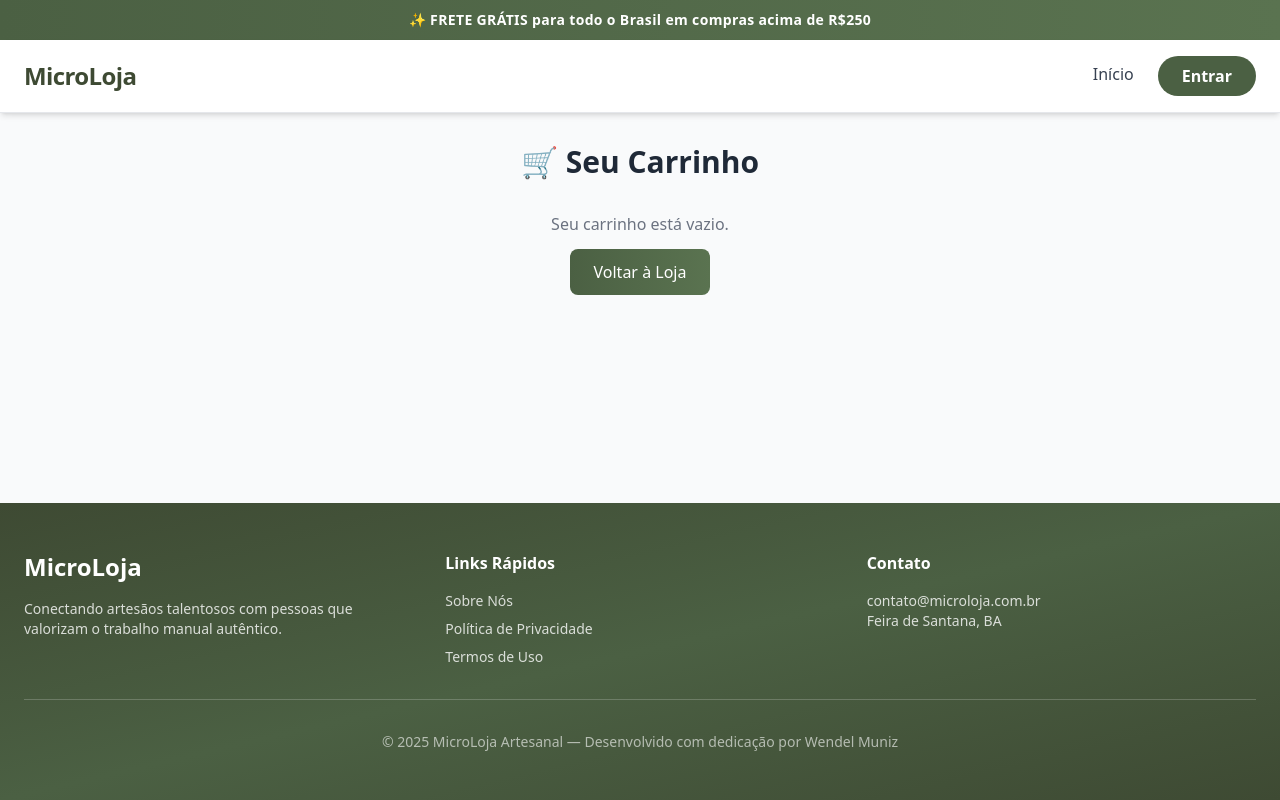
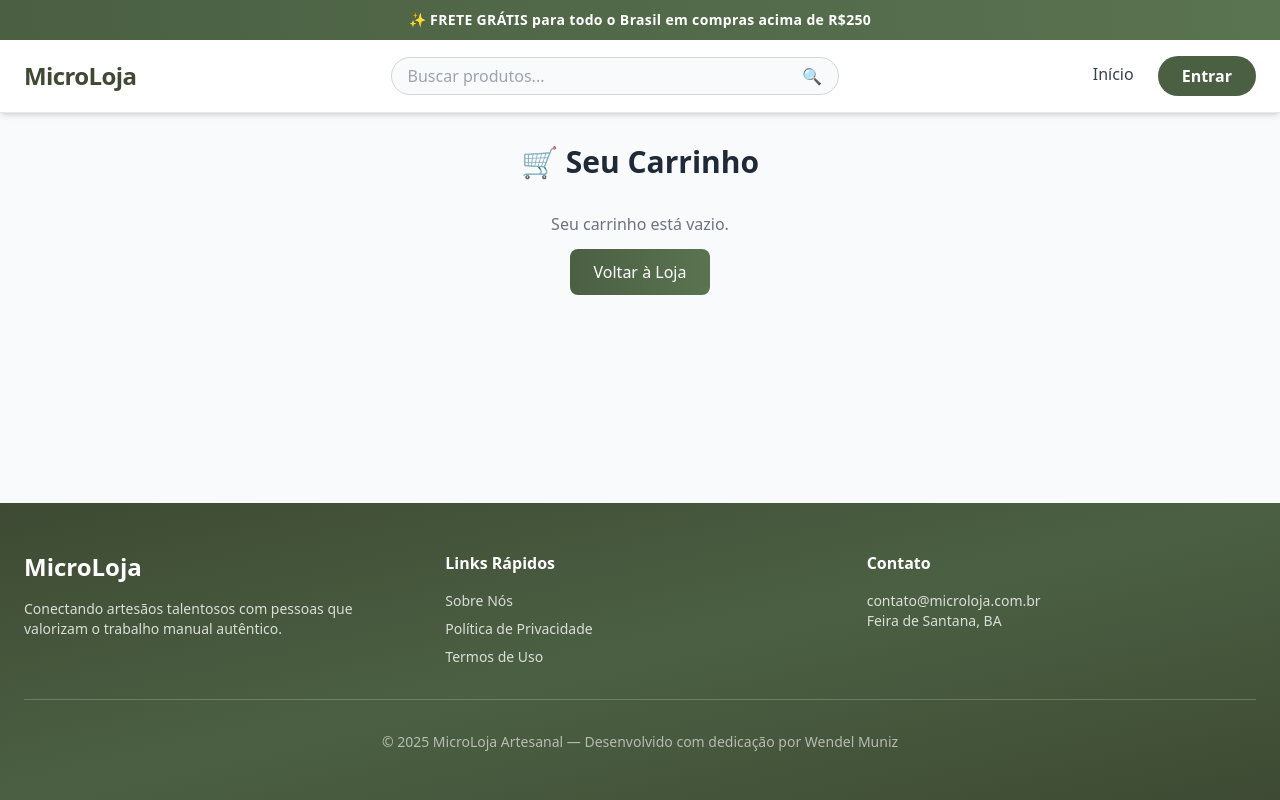
Before and after one commit to wendel211/complete-artisan-store, a Next.js app in the folder frontend/: page /cart in a window 1280 px wide. Built offline with nearby package versions, Linux system fonts and the light colour scheme.

Commit message:
feat: Adds global search context and integrates it into the Navbar and Homepage.

```diff
--- a/frontend/app/page.tsx
+++ b/frontend/app/page.tsx
@@ -3,6 +3,7 @@
 import { useEffect, useState } from "react";
 import { useRouter } from "next/navigation";
 import { getProducts, getCategories } from "../lib/api";
+import { useSearch } from "../context/SearchContext"; // ✅ Importa o contexto de busca global
 
 interface Product {
   id: number;
@@ -29,6 +30,7 @@ export default function HomePage() {
   const [bannerIndex, setBannerIndex] = useState(0);
   const [selectedCategory, setSelectedCategory] = useState<string | null>(null);
   const router = useRouter();
+  const { searchQuery } = useSearch(); // ✅ Pega texto da busca da Navbar
 
   const banners = [
     "/banners/banner1.png",
@@ -36,7 +38,7 @@ export default function HomePage() {
     "/banners/banner3.png",
   ];
 
-  // 🚀 Buscar categorias e produtos
+  // 🚀 Carrega categorias e produtos ao iniciar
   useEffect(() => {
     async function fetchData() {
       try {
@@ -56,11 +58,11 @@ export default function HomePage() {
     fetchData();
   }, []);
 
-  // 🔁 Quando a categoria muda, recarrega produtos filtrados
+  // 🔁 Quando muda a categoria selecionada, filtra novamente
   useEffect(() => {
     if (selectedCategory !== null) {
       setLoading(true);
-      getProducts(selectedCategory || undefined)
+      getProducts(selectedCategory)
         .then(setProducts)
         .catch((err) => console.error("Erro ao filtrar produtos:", err))
         .finally(() => setLoading(false));
@@ -77,6 +79,18 @@ export default function HomePage() {
 
   const handleViewDetails = (id: number) => router.push(`/product/${id}`);
 
+  // 🔍 Filtro local: busca global + categoria selecionada
+  const filteredProducts = products.filter((p) => {
+    const matchesCategory =
+      !selectedCategory || p.category?.name === selectedCategory;
+    const matchesSearch =
+      !searchQuery ||
+      p.name.toLowerCase().includes(searchQuery.toLowerCase()) ||
+      p.description?.toLowerCase().includes(searchQuery.toLowerCase());
+    return matchesCategory && matchesSearch;
+  });
+
+  // 🌀 Tela de carregamento
   if (loading)
     return (
       <div className="flex flex-col items-center justify-center h-screen bg-gradient-to-br from-[#faf9f6] to-[#f5f4f0]">
@@ -90,7 +104,7 @@ export default function HomePage() {
 
   return (
     <div className="bg-gradient-to-b from-[#faf9f6] via-white to-[#f5f4f0] min-h-screen text-gray-800">
-      {/* Banner rotativo */}
+      {/* 🖼️ Banner rotativo */}
       <section className="relative w-full h-[600px] overflow-hidden bg-gray-100">
         <div className="relative w-full h-full">
           {banners.map((src, i) => (
@@ -131,14 +145,13 @@ export default function HomePage() {
         </div>
       </section>
 
-      {/* Barra de categorias dinâmica */}
+      {/* 🧭 Barra de categorias */}
       <section className="sticky top-0 z-40 bg-black text-white border-b border-gray-800">
         <div className="max-w-7xl mx-auto">
           <div className="flex items-center overflow-x-auto scrollbar-hide">
             <button
               onClick={() => {
                 setSelectedCategory(null);
-                getProducts().then(setProducts);
               }}
               className={`flex items-center gap-2 px-6 py-4 whitespace-nowrap font-medium transition-colors border-b-2 ${
                 selectedCategory === null
@@ -179,30 +192,36 @@ export default function HomePage() {
         </div>
       </section>
 
-      {/* Produtos */}
+      {/* 🛍️ Produtos */}
       <section id="produtos" className="max-w-7xl mx-auto px-6 py-24">
         <div className="flex items-center justify-between mb-12">
           <div>
             <h2 className="text-4xl font-bold text-[#3e4a33] mb-2">
-              {selectedCategory ? selectedCategory : "Produtos em Destaque"}
+              {selectedCategory
+                ? selectedCategory
+                : searchQuery
+                ? `Resultados para: "${searchQuery}"`
+                : "Produtos em Destaque"}
             </h2>
             <p className="text-gray-600">
               {selectedCategory
                 ? `Mostrando produtos de ${selectedCategory}`
+                : searchQuery
+                ? "Resultados baseados na sua busca"
                 : "Peças únicas selecionadas especialmente para você"}
             </p>
           </div>
         </div>
 
-        {products.length === 0 ? (
+        {filteredProducts.length === 0 ? (
           <div className="text-center py-20">
             <p className="text-gray-500 text-lg">
-              Nenhum produto encontrado nesta categoria.
+              Nenhum produto encontrado {searchQuery && `para "${searchQuery}"`}.
             </p>
           </div>
         ) : (
           <div className="grid grid-cols-1 sm:grid-cols-2 lg:grid-cols-3 xl:grid-cols-4 gap-6">
-            {products.map((p) => (
+            {filteredProducts.map((p) => (
               <div
                 key={p.id}
                 className="group bg-white rounded-3xl overflow-hidden border border-gray-200 hover:border-[#4b6043] hover:shadow-2xl transition-all duration-300 flex flex-col"
--- a/frontend/components/Navbar.tsx
+++ b/frontend/components/Navbar.tsx
@@ -3,9 +3,11 @@
 import { useState, useEffect } from "react";
 import Link from "next/link";
 import { useRouter } from "next/navigation";
+import { useSearch } from "../context/SearchContext";
 
 export default function Navbar() {
   const router = useRouter();
+  const { searchQuery, setSearchQuery } = useSearch();
   const [user, setUser] = useState<{ name: string; email: string } | null>(null);
   const [menuOpen, setMenuOpen] = useState(false);
   const [showFrete, setShowFrete] = useState(true);
@@ -26,11 +28,9 @@ export default function Navbar() {
     };
   }, []);
 
-  // 🎯 Detecta o scroll e esconde a faixa
+  // 🎯 Esconde faixa superior ao rolar
   useEffect(() => {
-    const handleScroll = () => {
-      setShowFrete(window.scrollY < 50);
-    };
+    const handleScroll = () => setShowFrete(window.scrollY < 50);
     window.addEventListener("scroll", handleScroll);
     return () => window.removeEventListener("scroll", handleScroll);
   }, []);
@@ -45,7 +45,7 @@ export default function Navbar() {
 
   return (
     <header className="fixed top-0 left-0 w-full z-50">
-      {/* 🔝 Faixa de frete grátis (some ao rolar) */}
+      {/* 🔝 Faixa de frete grátis */}
       <div
         className={`bg-gradient-to-r from-[#4b6043] to-[#5a7350] text-white text-center py-2.5 text-sm font-semibold tracking-wide transition-all duration-300 ${
           showFrete
@@ -58,20 +58,32 @@ export default function Navbar() {
 
       {/* 🌿 Navbar principal */}
       <nav className="bg-white/95 backdrop-blur-lg border-b border-gray-200 shadow-md">
-        <div className="max-w-7xl mx-auto px-6 py-4 flex justify-between items-center">
-          {/* Logo com estilo aprimorado */}
+        <div className="max-w-7xl mx-auto px-6 py-4 flex justify-between items-center gap-6">
+          {/* 🏷️ Logo */}
           <Link
             href="/"
             className="text-2xl font-bold tracking-tight text-[#3e4a33] hover:text-[#4b6043] transition-all duration-300 hover:scale-105"
           >
-          MicroLoja
+            MicroLoja
           </Link>
 
-          {/* Menu Desktop */}
+          {/* 🔍 Campo de busca (desktop) */}
+          <div className="hidden md:flex items-center flex-1 max-w-md border border-gray-300 rounded-full px-4 py-1.5 bg-gray-50 focus-within:border-[#4b6043] focus-within:ring-1 focus-within:ring-[#4b6043] transition">
+            <input
+              type="text"
+              placeholder="Buscar produtos..."
+              value={searchQuery}
+              onChange={(e) => setSearchQuery(e.target.value)} // ✅ Atualiza busca global
+              className="flex-1 bg-transparent outline-none text-gray-700 placeholder-gray-400"
+            />
+            <span className="text-[#4b6043] font-medium">🔍</span>
+          </div>
+
+          {/* 🧭 Menu Desktop */}
           <div className="hidden md:flex items-center gap-6">
             <Link
               href="/"
-              className="relative text-gray-700 font-medium hover:text-[#4b6043] transition-colors duration-300 after:absolute after:bottom-0 after:left-0 after:w-0 after:h-0.5 after:bg-[#4b6043] after:transition-all after:duration-300 hover:after:w-full pb-1"
+              className="relative text-gray-700 font-medium hover:text-[#4b6043] transition pb-1"
             >
               Início
             </Link>
@@ -80,15 +92,15 @@ export default function Navbar() {
               <>
                 <Link
                   href="/cart"
-                  className="relative text-gray-700 font-medium hover:text-[#4b6043] transition-colors duration-300 after:absolute after:bottom-0 after:left-0 after:w-0 after:h-0.5 after:bg-[#4b6043] after:transition-all after:duration-300 hover:after:w-full pb-1"
+                  className="text-gray-700 font-medium hover:text-[#4b6043] transition"
                 >
                   🛒 Carrinho
                 </Link>
                 <Link
                   href="/profile"
-                  className="relative text-gray-700 font-medium hover:text-[#4b6043] transition-colors duration-300 after:absolute after:bottom-0 after:left-0 after:w-0 after:h-0.5 after:bg-[#4b6043] after:transition-all after:duration-300 hover:after:w-full pb-1"
+                  className="text-gray-700 font-medium hover:text-[#4b6043] transition"
                 >
-                     Perfil
+                  👤 Perfil
                 </Link>
               </>
             )}
@@ -110,7 +122,7 @@ export default function Navbar() {
             )}
           </div>
 
-          {/* Botão Menu Mobile */}
+          {/* 📱 Botão Mobile */}
           <button
             onClick={() => setMenuOpen(!menuOpen)}
             className="md:hidden flex flex-col justify-center items-center gap-1.5 p-2 text-gray-700 hover:text-[#4b6043] transition-all duration-300"
@@ -142,10 +154,22 @@ export default function Navbar() {
         }`}
       >
         <div className="flex flex-col items-center py-6 space-y-4">
+          {/* 🔍 Busca mobile */}
+          <div className="w-10/12 flex items-center border border-gray-300 rounded-full px-4 py-2 bg-gray-50 focus-within:border-[#4b6043]">
+            <input
+              type="text"
+              placeholder="Buscar produtos..."
+              value={searchQuery}
+              onChange={(e) => setSearchQuery(e.target.value)} // ✅ Mesma integração
+              className="flex-1 bg-transparent outline-none text-gray-700 placeholder-gray-400"
+            />
+            <span className="text-[#4b6043]">🔍</span>
+          </div>
+
           <Link
             href="/"
             onClick={() => setMenuOpen(false)}
-            className="text-gray-700 font-medium hover:text-[#4b6043] transition-colors duration-300 px-6 py-2 rounded-lg hover:bg-gray-50 w-40 text-center"
+            className="text-gray-700 font-medium hover:text-[#4b6043] transition px-6 py-2"
           >
             Início
           </Link>
@@ -155,14 +179,14 @@ export default function Navbar() {
               <Link
                 href="/cart"
                 onClick={() => setMenuOpen(false)}
-                className="text-gray-700 font-medium hover:text-[#4b6043] transition-colors duration-300 px-6 py-2 rounded-lg hover:bg-gray-50 w-40 text-center"
+                className="text-gray-700 font-medium hover:text-[#4b6043] transition px-6 py-2"
               >
                 🛒 Carrinho
               </Link>
               <Link
                 href="/profile"
                 onClick={() => setMenuOpen(false)}
-                className="text-gray-700 font-medium hover:text-[#4b6043] transition-colors duration-300 px-6 py-2 rounded-lg hover:bg-gray-50 w-40 text-center"
+                className="text-gray-700 font-medium hover:text-[#4b6043] transition px-6 py-2"
               >
                 👤 Perfil
               </Link>
@@ -173,7 +197,7 @@ export default function Navbar() {
             <Link
               href="/login"
               onClick={() => setMenuOpen(false)}
-              className="px-8 py-2.5 bg-[#4b6043] text-white font-semibold rounded-full hover:bg-[#3e4a33] transition-all duration-300 hover:shadow-lg"
+              className="px-8 py-2 bg-[#4b6043] text-white font-semibold rounded-full hover:bg-[#3e4a33] transition"
             >
               Entrar
             </Link>
@@ -183,7 +207,7 @@ export default function Navbar() {
                 handleLogout();
                 setMenuOpen(false);
               }}
-              className="px-8 py-2.5 bg-gray-100 text-gray-700 font-semibold rounded-full hover:bg-red-50 hover:text-red-600 transition-all duration-300"
+              className="px-8 py-2 bg-gray-100 text-gray-700 font-semibold rounded-full hover:bg-red-50 hover:text-red-600 transition"
             >
               Sair
             </button>
--- /dev/null
+++ b/frontend/context/SearchContext.tsx
@@ -0,0 +1,28 @@
+"use client";
+
+import { createContext, useContext, useState, ReactNode } from "react";
+
+interface SearchContextType {
+  searchQuery: string;
+  setSearchQuery: (query: string) => void;
+}
+
+const SearchContext = createContext<SearchContextType | undefined>(undefined);
+
+export function SearchProvider({ children }: { children: ReactNode }) {
+  const [searchQuery, setSearchQuery] = useState("");
+
+  return (
+    <SearchContext.Provider value={{ searchQuery, setSearchQuery }}>
+      {children}
+    </SearchContext.Provider>
+  );
+}
+
+export function useSearch() {
+  const context = useContext(SearchContext);
+  if (!context) {
+    throw new Error("useSearch deve ser usado dentro de SearchProvider");
+  }
+  return context;
+}
```
Also changed, not shown: frontend/app/layout.tsx (+6 -2 lines).
